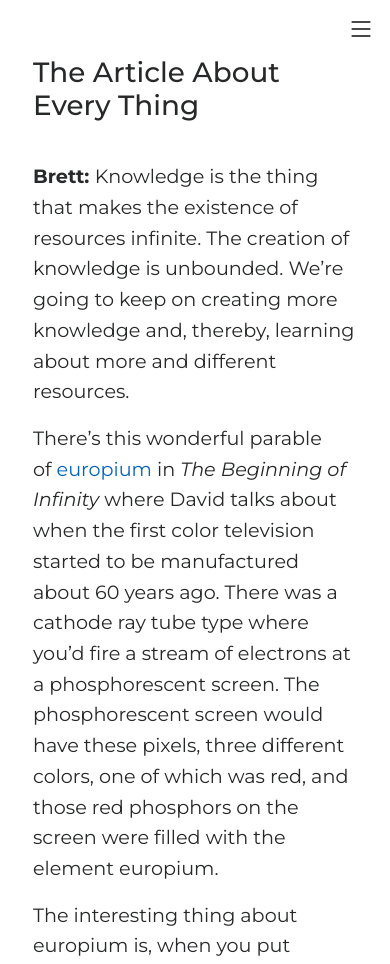
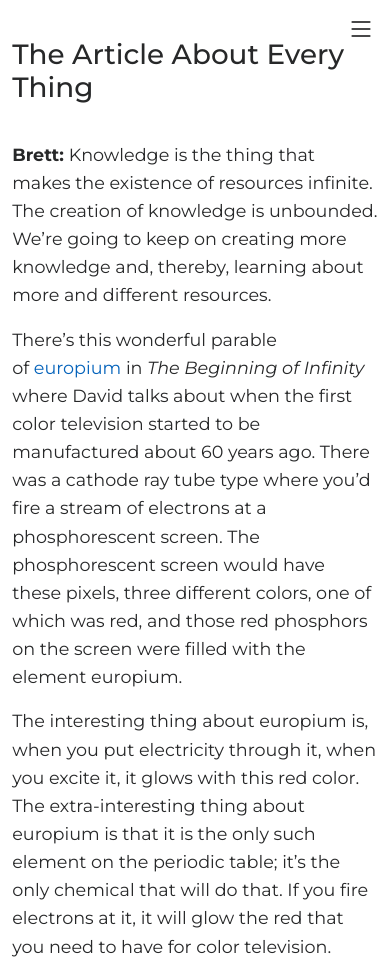
Before and after one commit to writerabhishek/writerabhishek.github.io, a plain HTML site: page portfolio-details.html in a window 390 px wide. Shown: the top 964 px of the page. Drawn offline with Linux system fonts and the light colour scheme.

Commit message:
Update article.css

```diff
--- a/assets/css/article.css
+++ b/assets/css/article.css
@@ -33,13 +33,16 @@ main {
   position: relative;
   border: 1px solid #fff;
   font-family: 'Montserrat';
-  font-size: 1.2rem;
+  font-size: 1.1rem;
   padding: 2rem 25%;
   line-height: 1.6;
 }
 @media all and (max-width: 400px) {
-  main { padding: 2rem; }
+  main { padding: .7rem; }
 }
+
+
+
 
 #outPopUp {
 /*  width: 30%;
```
